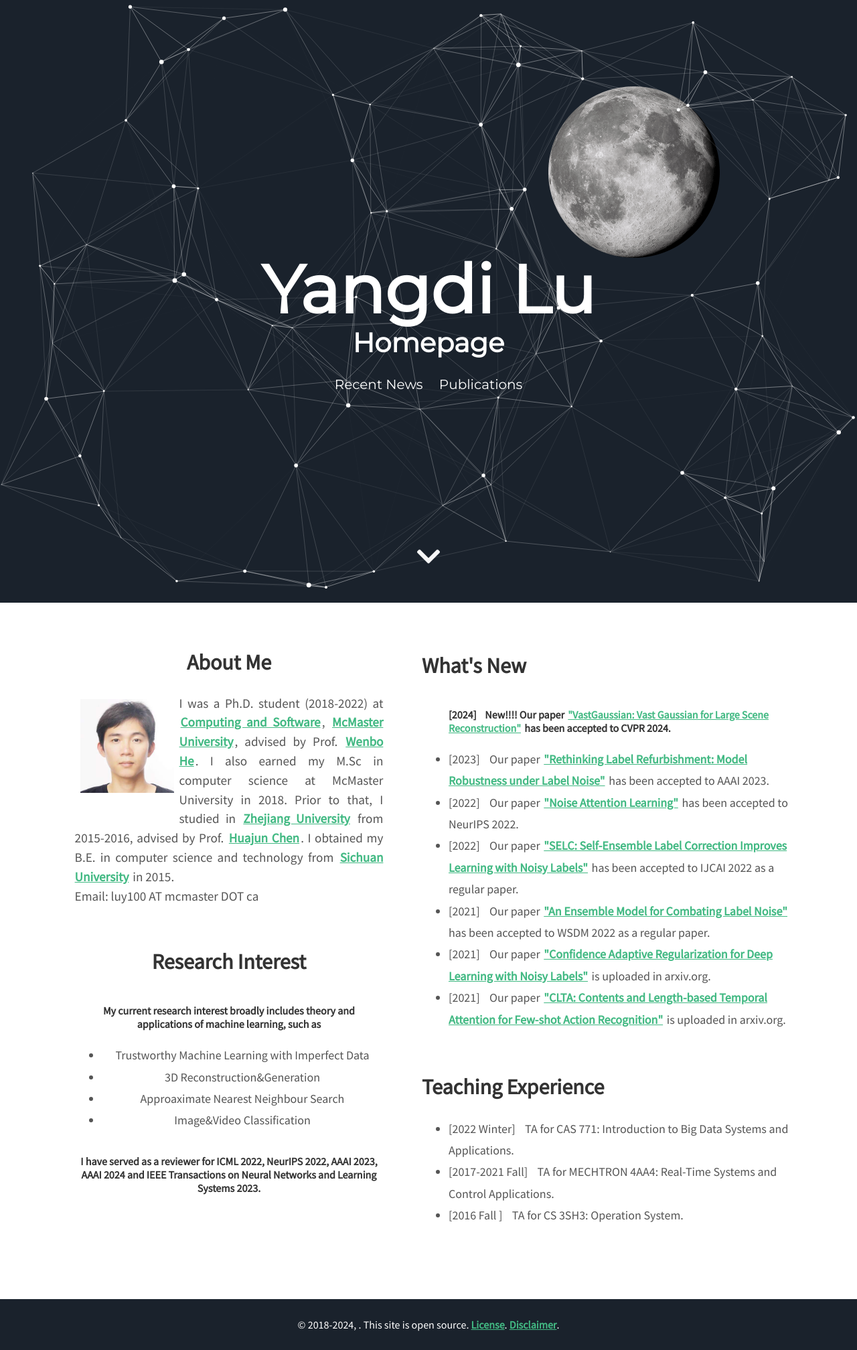
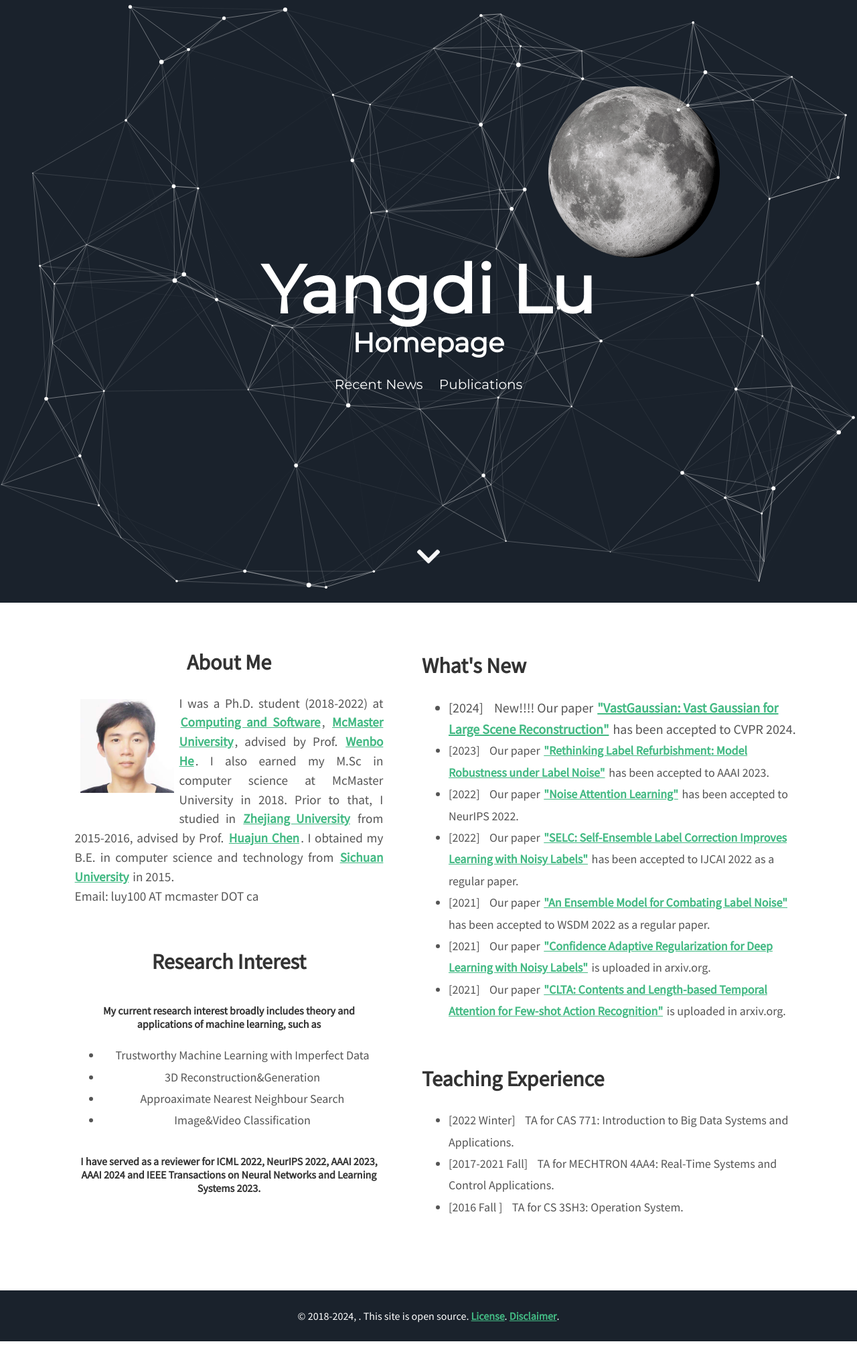
Before and after one commit to MacLLL/MacLLL.github.io, a Jekyll site: the page built from index.html, in a window 1280 px wide. Shown: the whole page at 67% size. Built offline with Jekyll 4.4.1, drawn with Linux system fonts in a browser that asks for light colours; nearby versions of some CDN libraries.

Commit message:
Update index.html

```diff
--- a/index.html
+++ b/index.html
@@ -46,7 +46,7 @@
 
 <h2>What's New</h2>
 <ul style="line-height:180%">
-	<h4><span>[2024]</span> &nbsp&nbsp New!!!! Our paper <a href=" " target="_blank">"VastGaussian: Vast Gaussian for Large Scene Reconstruction"</a> has been accepted to CVPR 2024. </h4>
+	<li style="font-size: 20px;"><span>[2024]</span> &nbsp&nbsp New!!!! Our paper <a href=" " target="_blank">"VastGaussian: Vast Gaussian for Large Scene Reconstruction"</a> has been accepted to CVPR 2024. </li>
 	<li><span>[2023]</span> &nbsp&nbsp Our paper <a href="https://ojs.aaai.org/index.php/AAAI/article/view/26751" target="_blank">"Rethinking Label Refurbishment: Model Robustness under Label Noise"</a> has been accepted to AAAI 2023. </li> <!-- (acceptance rate 19.6%, 1721/8777). </li> -->
 	<li><span>[2022]</span> &nbsp&nbsp Our paper <a href="https://openreview.net/pdf?id=yfNSUQ3yRo" target="_blank">"Noise Attention Learning"</a> has been accepted to NeurIPS 2022. </li> <!-- (acceptance rate 25.6%, 2665/10411).  </li> -->
 	<li><span>[2022]</span> &nbsp&nbsp Our paper <a href="https://www.ijcai.org/proceedings/2022/455" target="_blank">"SELC: Self-Ensemble Label Correction Improves Learning with Noisy Labels"</a> has been accepted to IJCAI 2022 as a regular paper. </li> <!-- (acceptance rate 15.0%, 681/4535). </li> -->
```
